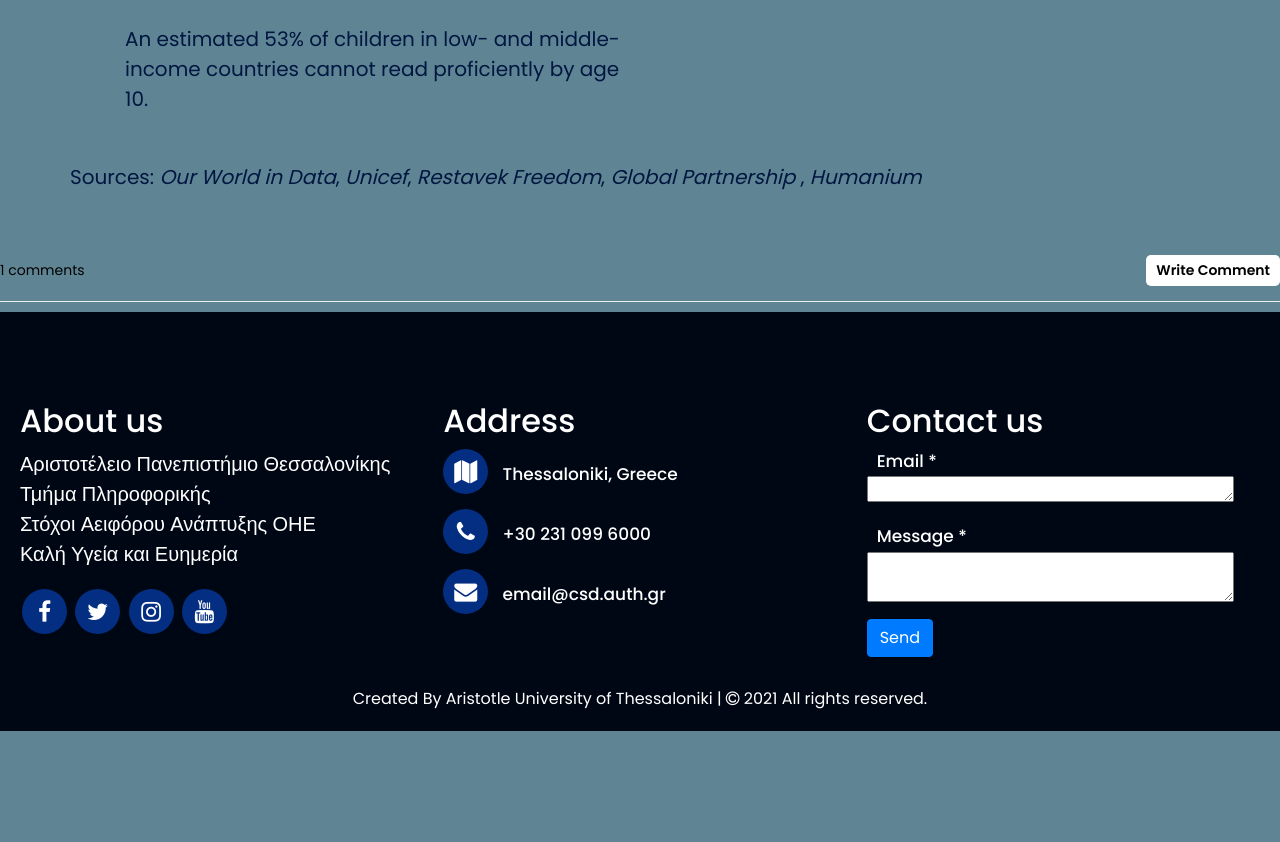
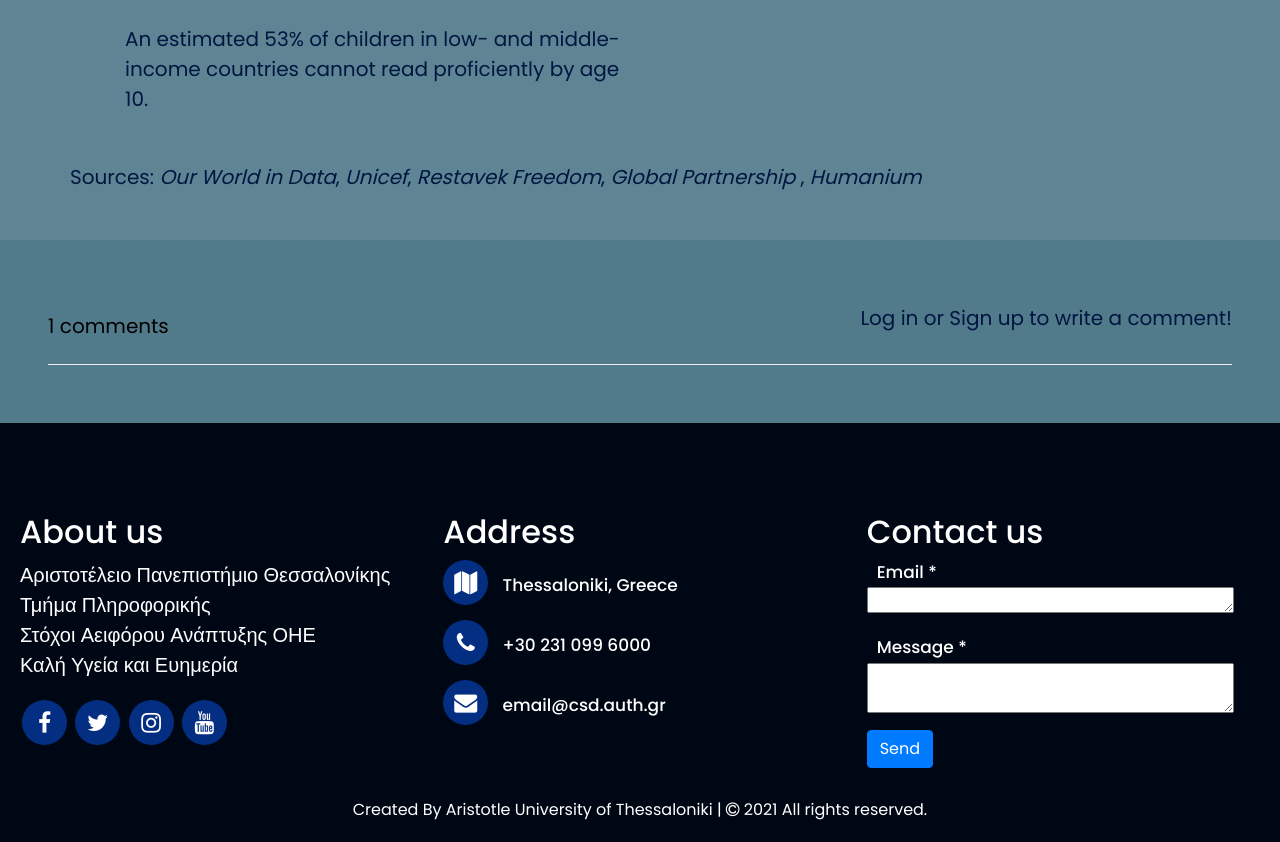
Before and after one commit to gesot/education-for-all, a PHP site: page /information.php in a window 1280 px wide. Shown: the part 4365-5207 px from the top of the page. Before the commit the page ends 5096 px from the top, so only its background shows below. Run offline with PHP 8.4, Linux system fonts and the light colour scheme; tables that the repository leaves empty or names only in its code hold one stand-in row (values such as "Sample post").

Commit message:
comments update

```diff
--- a/comments-test.css
+++ b/comments-final.css
@@ -8,7 +8,7 @@
 }
 .comments .comment_header .total {
 	color: black;
-	font-size: 14px;
+	font-size: 20px;
 }
 .comments .comment_header .write_comment_btn {
 	margin: 0;
@@ -22,7 +22,7 @@
 	margin: 10px 0 0 0;
 	padding: 5px 10px;
 	border-radius: 5px;
-	font-size: 14px;
+	font-size: 20px;
 	font-weight: 600;
 	border: 0;
 }
@@ -49,6 +49,7 @@
 	border: 1px solid black;
 	border-radius: 5px;
 	margin-top: 10px;
+	color: black;
 }
 .comments .write_comment button {
 	cursor: pointer;
@@ -60,7 +61,7 @@
 	display: inline;
 	padding: 0 5px 3px 0;
 	margin: 0;
-	font-size: 16px;
+	font-size: 20px;
 	color: white;
 }
 .comments .comment .date {
@@ -80,3 +81,17 @@
 .comments .comment .replies {
 	padding-left: 30px;
 }
+
+.comments {
+	background-color: #517a8a;
+	padding: 3em;
+}
+
+input,
+select,
+textarea {
+	color: black;
+}
+.comment .replies {
+	background-color: #517a8a;
+}
--- a/comments-test.php
+++ b/comments-final.php
@@ -23,26 +23,6 @@ if (isset($_SESSION['isLogged']) && isset($_SESSION['username'])) {
 }
 
 
-// Below function will convert datetime to time elapsed string
-function time_elapsed_string($datetime, $full = false)
-{
-    $now = new DateTime;
-    $ago = new DateTime($datetime);
-    $diff = $now->diff($ago);
-    $diff->w = floor($diff->d / 7);
-    $diff->d -= $diff->w * 7;
-    $string = array('y' => 'year', 'm' => 'month', 'w' => 'week', 'd' => 'day', 'h' => 'hour', 'i' => 'minute', 's' => 'second');
-    foreach ($string as $k => &$v) {
-        if ($diff->$k) {
-            $v = $diff->$k . ' ' . $v . ($diff->$k > 1 ? 's' : '');
-        } else {
-            unset($string[$k]);
-        }
-    }
-    if (!$full) $string = array_slice($string, 0, 1);
-    return $string ? implode(', ', $string) . ' ago' : 'just now';
-}
-
 // This function will populate the comments and comments replies using a loop
 // This function will populate the comments and comments replies using a loop
 function show_comments($comments, $parent_id = -1)
@@ -54,13 +34,16 @@ function show_comments($comments, $parent_id = -1)
     }
     // Iterate the comments using the foreach loop
     foreach ($comments as $comment) {
+        global $loggedIn;
         if ($comment['parent_id'] == $parent_id) {
-            // Add the comment to the $html variable
-            $html .= '
+
+            if ($loggedIn) {
+                // Add the comment to the $html variable
+                $html .= '
             <div class="comment">
                 <div>
                     <h3 class="name">' . htmlspecialchars($comment['name'], ENT_QUOTES) . '</h3>
-                    <span class="date">' . time_elapsed_string($comment['submit_date']) . '</span>
+                    <span class="date">' . ($comment['submit_date']) . '</span>
                 </div>
                 <p class="content">' . nl2br(htmlspecialchars($comment['content'], ENT_QUOTES)) . '</p>
                 <a class="reply_comment_btn" href="#" data-comment-id="' . $comment['id'] . '">Reply</a>
@@ -70,8 +53,22 @@ function show_comments($comments, $parent_id = -1)
                 </div>
             </div>
             ';
+            } else {
+                $html .= '
+            <div class="comment">
+                <div>
+                    <h3 class="name">' . htmlspecialchars($comment['name'], ENT_QUOTES) . '</h3>
+                    <span class="date">' . ($comment['submit_date']) . '</span>
+                </div>
+                <p class="content">' . nl2br(htmlspecialchars($comment['content'], ENT_QUOTES)) . '</p>
+                <div class="replies">
+                ' . show_comments($comments, $comment['id']) . '
+                </div>
+            </div> ';
+            }
         }
     }
+
     return $html;
 }
 
@@ -113,10 +110,14 @@ if (isset($_GET['page_id'])) {
 
 ?>
 
-
+<!--Header for showing the total number of comments and also the write comment button that can only be shown to signed in users.-->
 <div class="comment_header">
     <span class="total"><?= $comments_info['total_comments'] ?> comments</span>
-    <a href="#" class="write_comment_btn" data-comment-id="-1">Write Comment</a>
+    <?php
+    if ($loggedIn) {
+        echo '<a href="#" class="write_comment_btn" data-comment-id="-1">Write Comment</a>';
+    } else
+        echo '<p> Log in or Sign up to write a comment!' ?>
 </div>
 
 <?= show_write_comment_form() ?>
--- a/information.php
+++ b/information.php
@@ -13,7 +13,7 @@
   <link rel="stylesheet" href="https://stackpath.bootstrapcdn.com/font-awesome/4.7.0/css/font-awesome.min.css">
   <link rel="stylesheet" href="https://stackpath.bootstrapcdn.com/bootstrap/4.5.2/css/bootstrap.min.css">
   <link rel="stylesheet" href="information.css">
-  <link href="comments-test.css" rel="stylesheet" type="text/css">
+  <link href="comments-final.css" rel="stylesheet" type="text/css">
   <script src="https://code.jquery.com/jquery-3.6.0.min.js"></script>
   <script src="https://stackpath.bootstrapcdn.com/bootstrap/4.5.2/js/bootstrap.min.js"></script>
 </head>
@@ -131,11 +131,12 @@
     </div>
   </div>
 
-  <div class="comments"></div>
+  <div class="container-fluid comments"></div>
 
+  <!--javascript code using fetch API to retrieve all comments-->
   <script>
-    const comments_page_id = 1; // This number should be unique on every page
-    fetch("comments-test.php?page_id=" + comments_page_id).then(response => response.text()).then(data => {
+    const comments_page_id = 1; // Unique page ID (must be unique to show only respective comments of each page)
+    fetch("comments-final.php?page_id=" + comments_page_id).then(response => response.text()).then(data => {
       document.querySelector(".comments").innerHTML = data;
       document.querySelectorAll(".comments .write_comment_btn, .comments .reply_comment_btn").forEach(element => {
         element.onclick = event => {
```
